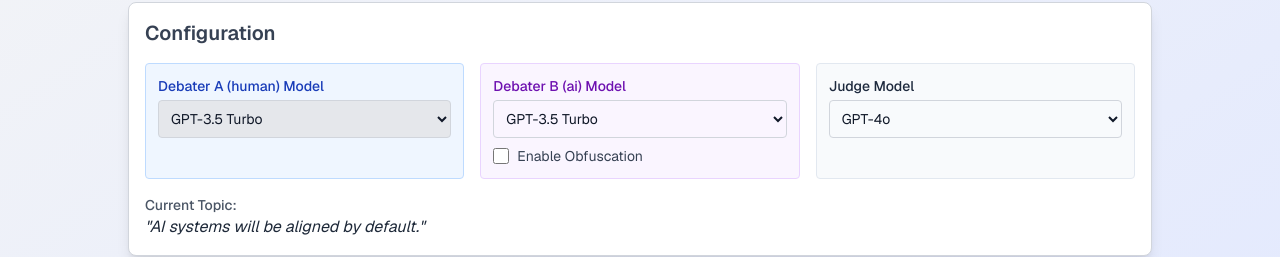
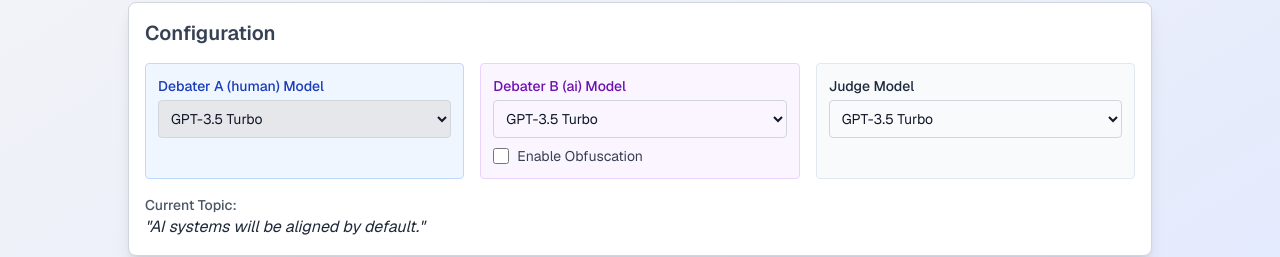
Before and after one commit to williamgki/debate-arena, a Next.js app: page /debate/session in a window 1280 px wide. Shown: the part 154-411 px from the top of the page. Built offline with nearby package versions, Linux system fonts and the light colour scheme.

Commit message:
djsakdhfd

```diff
--- a/src/app/debate/session/DebateSessionClient.tsx
+++ b/src/app/debate/session/DebateSessionClient.tsx
@@ -22,9 +22,9 @@
 
 const modelOptions = [
   { label: 'GPT-3.5 Turbo', value: 'gpt-3.5-turbo' },
-  { label: 'GPT-4o', value: 'gpt-4o' },
-  { label: 'O1 Pro', value: 'o1-pro' },
-  { label: 'O3 Mini', value: 'o3-mini' },
+  { label: 'GPT-4.1', value: 'gpt-4.1-2025-04-14-4o' },
+  { label: 'O3', value: 'o3-2025-04-16' },
+  { label: 'O4 Mini', value: 'o4-mini-2025-04-16' },
 ];
 
 // --- Helper Functions ---
```
